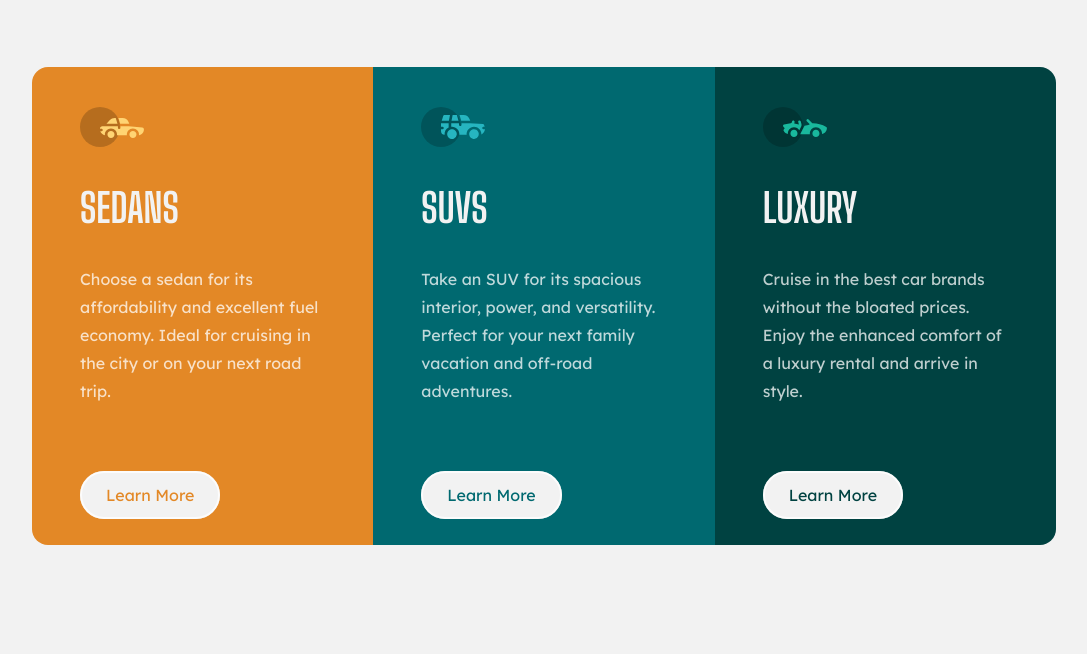
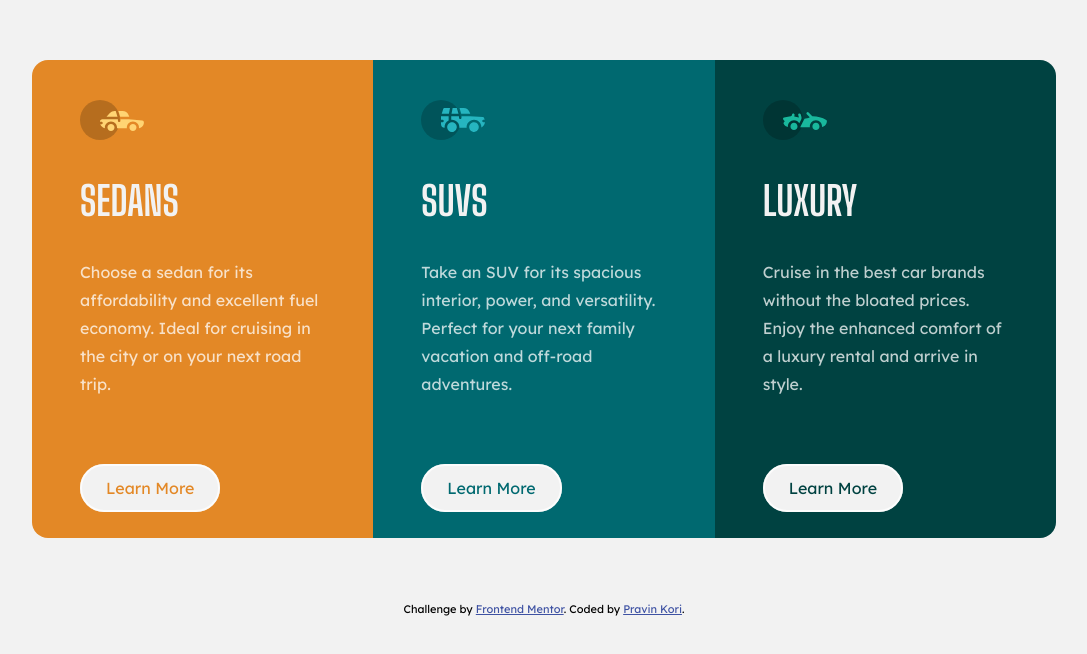
Before and after one commit to pravinkori/fem-three-column-preview-card, a React (Vite) app: page / in a window 1280 px wide. Shown: the part 102-756 px from the top of the page, without its empty margins (96-1183 px from the left). Built offline with nearby package versions, Linux system fonts and the light colour scheme.

Commit message:
chore: update README and add author information
- Updated README to include information about the challenge and solution
- Added screenshot and links to the solution and live site
- Added author information with links to Frontend Mentor profile and Twitter handle

```diff
--- a/src/App.jsx
+++ b/src/App.jsx
@@ -1,12 +1,12 @@
 import Card from "./components/Card";
-// import Credits from "./components/Credits";
+import Credits from "./components/Credits";
 import "./css/App.css";
 
 function App() {
   return (
     <>
       <Card />
-      {/* <Credits /> */}
+      <Credits />
     </>
   );
 }
--- a/src/components/Credits.jsx
+++ b/src/components/Credits.jsx
@@ -7,7 +7,7 @@ function Credit() {
       <a href="https://www.frontendmentor.io?ref=challenge" target="_blank">
         Frontend Mentor
       </a>
-      . Coded by <a href="#">Your Name Here</a>.
+      . Coded by <a href="#">Pravin Kori</a>.
     </div>
   );
 }
--- a/src/css/App.css
+++ b/src/css/App.css
@@ -116,6 +116,7 @@ main {
 }
 
 .attribution {
+  font-family: var(--ff-base);
   font-size: 11px;
   text-align: center;
 }
```
Also changed, not shown: 1 other file (tests, documents, lock files or other folders).
